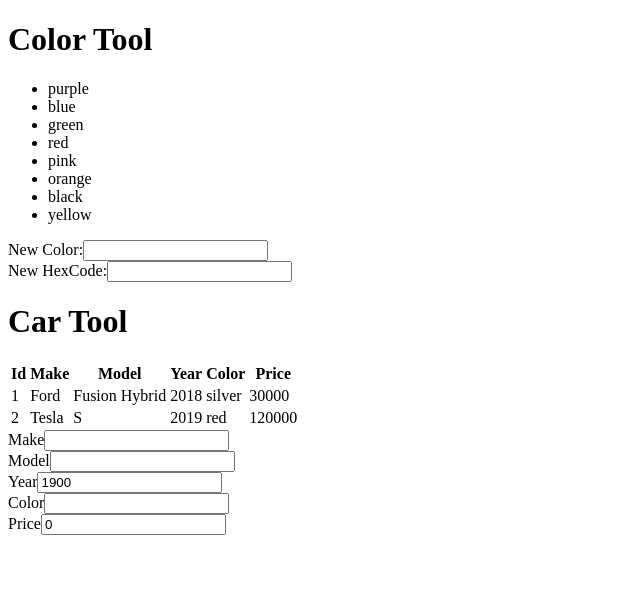
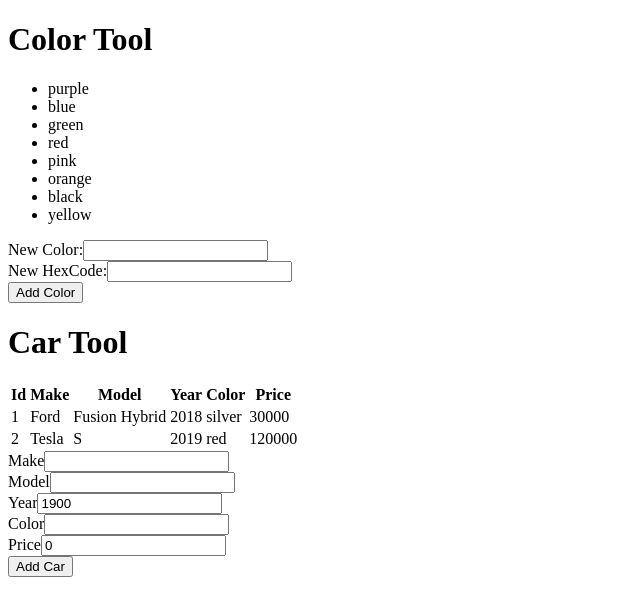
Before and after one commit to howardesther13/ReactTraining, a React (Create React App) app in the folder demo-app/: page / in a window 1280 px wide. Shown: the top 616 px of the page, without its empty margins (0-640 px from the left). Built offline with nearby package versions, Linux system fonts and the light colour scheme.

Commit message:
add code demos

```diff
--- a/demo-app/src/components/CarTool.js
+++ b/demo-app/src/components/CarTool.js
@@ -1,16 +1,27 @@
-import React from 'react';
+import React, { useState } from 'react';
 
 import { useForm } from '../hooks/useForm';
 
 export const CarTool = (props) => {
 
-  const [ carForm, change ] = useForm({
+  const [ carForm, change, carResetForm ] = useForm({
     make: '',
     model: '',
     year: 1900,
     color: '',
     price: 0,
   });
+
+  const [ cars, setCars ] = useState(props.cars.concat());
+
+  const addCar = () => {
+    setCars(cars.concat({
+      ...carForm,
+      id: Math.max(...cars.map(c => c.id), 0) + 1,
+    }));
+
+    carResetForm();
+  };
 
   console.log(carForm);
 
@@ -30,7 +41,7 @@
         </tr>
       </thead>
       <tbody>
-        {props.cars.map(car => <tr key={car.id}>
+        {cars.map(car => <tr key={car.id}>
           <td>{car.id}</td>
           <td>{car.make}</td>
           <td>{car.model}</td>
@@ -66,6 +77,9 @@
         <input type="number" id="price-input" name="price"
                value={carForm.price} onChange={change} />
       </div>
+      <button type="button" onClick={addCar}>
+        Add Car
+      </button>
     </form>
   </>;
 
--- a/demo-app/src/components/ColorTool.js
+++ b/demo-app/src/components/ColorTool.js
@@ -1,20 +1,26 @@
-import React from 'react';
+import React, { useState } from 'react';
 
 import { useForm } from '../hooks/useForm';
 
+import { ToolHeader } from './ToolHeader';
+
 export const ColorTool = (props) => {
 
-  const [ colorForm, change ] = useForm({
+  const [ colorForm, change, resetColorForm ] = useForm({
     newColor: '',
     newHexCode: '',
   })
 
+  const [ colors, setColors ] = useState(props.colors.concat());
+
+  const addColor = () => {
+    setColors(colors.concat(colorForm.newColor));
+  };
+
   return <>
-    <header>
-      <h1>Color Tool</h1>
-    </header>
+    <ToolHeader headerText="Color Tool" />
     <ul>
-      {props.colors.map((color, index) => <li key={index}>{color}</li>)}
+      {colors.map((color, index) => <li key={index}>{color}</li>)}
     </ul>
     <form>
       <div>
@@ -25,6 +31,7 @@
         <label htmlFor="new-hexcode-input">New HexCode:</label>
         <input type="text" id="new-hexcode-input" name="newHexCode" value={colorForm.newHexCode} onChange={change} />
       </div>
+      <button type="button" onClick={addColor}>Add Color</button>
     </form>
   </>;
 
--- /dev/null
+++ b/demo-app/src/components/ToolHeader.js
@@ -0,0 +1,7 @@
+import React from 'react';
+
+export const ToolHeader = (props) => {
+  return <header>
+    <h1>{props.headerText}</h1>
+  </header>;
+};
```
Also changed, not shown: demo-app/exercises/exercise-6.txt (added), demo-app/exercises/exercise-7.txt (added).
